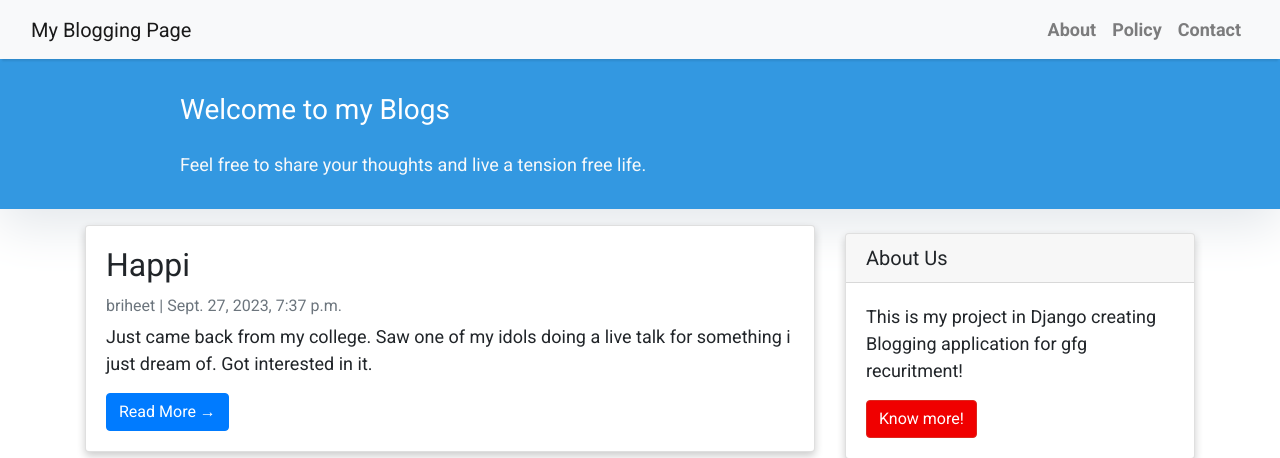
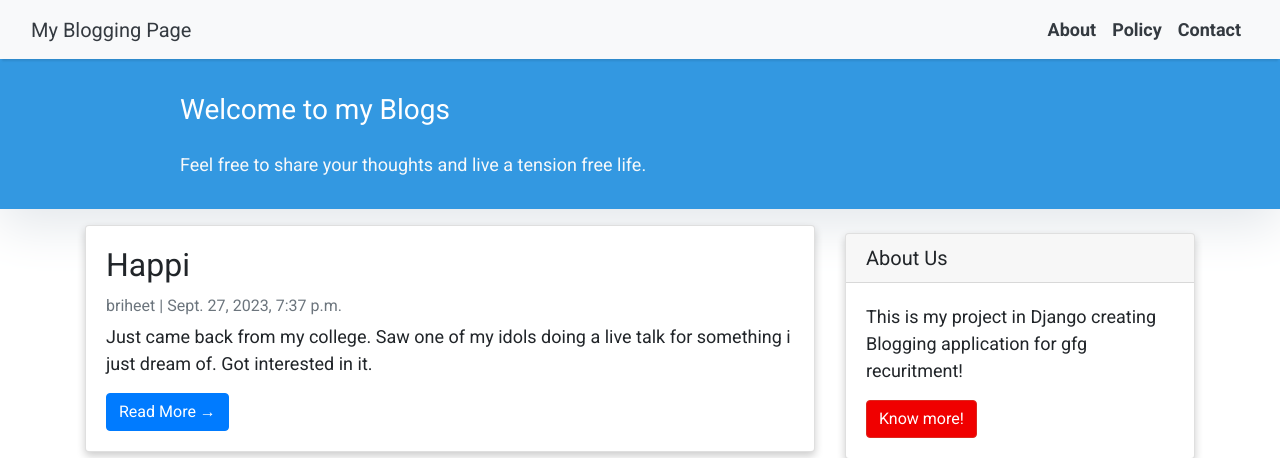
Before and after one commit to briheet/Blog-App, a Django app: page / in a window 1280 px wide. Shown: the top 458 px of the page. Run offline with Django 4.2, Linux system fonts and the light colour scheme; data comes from the database, SQL or seed files in the repository; some libraries are stand-ins or nearby versions.

Commit message:
Add Darkened Font

```diff
--- a/django/src/mysite/templates/base.html
+++ b/django/src/mysite/templates/base.html
@@ -46,7 +46,7 @@
     <!-- Navigation -->
     <nav class="navbar navbar-expand-lg navbar-light bg-light shadow" id="mainNav">
       <div class="container-fluid">
-        <a class="navbar-brand" href="{% url 'home' %}" >My Blogging Page</a>
+        <a class="navbar-brand text-dark" href="{% url 'home' %}" >My Blogging Page</a>
         <button
           class="navbar-toggler navbar-toggler-right"
           type="button"
@@ -62,23 +62,23 @@
         <div class="collapse navbar-collapse" id="navbarResponsive">
           <ul class="navbar-nav ml-auto">
 
-            <li class="nav-item text-black">
+            <li class="nav-item text-dark">
               <a
-                class="nav-link text-black font-weight-bold"
+                class="nav-link text-dark font-weight-bold"
                 href="#"
                 >About</a
               >
             </li>
-            <li class="nav-item text-black">
+            <li class="nav-item text-dark">
               <a
-                class="nav-link text-black font-weight-bold"
+                class="nav-link text-dark font-weight-bold"
                 href="#"
                 >Policy</a
               >
             </li>
-            <li class="nav-item text-black">
+            <li class="nav-item text-dark">
               <a
-                class="nav-link text-black font-weight-bold"
+                class="nav-link text-dark font-weight-bold"
                 href="#"
                 >Contact</a
               >
```
